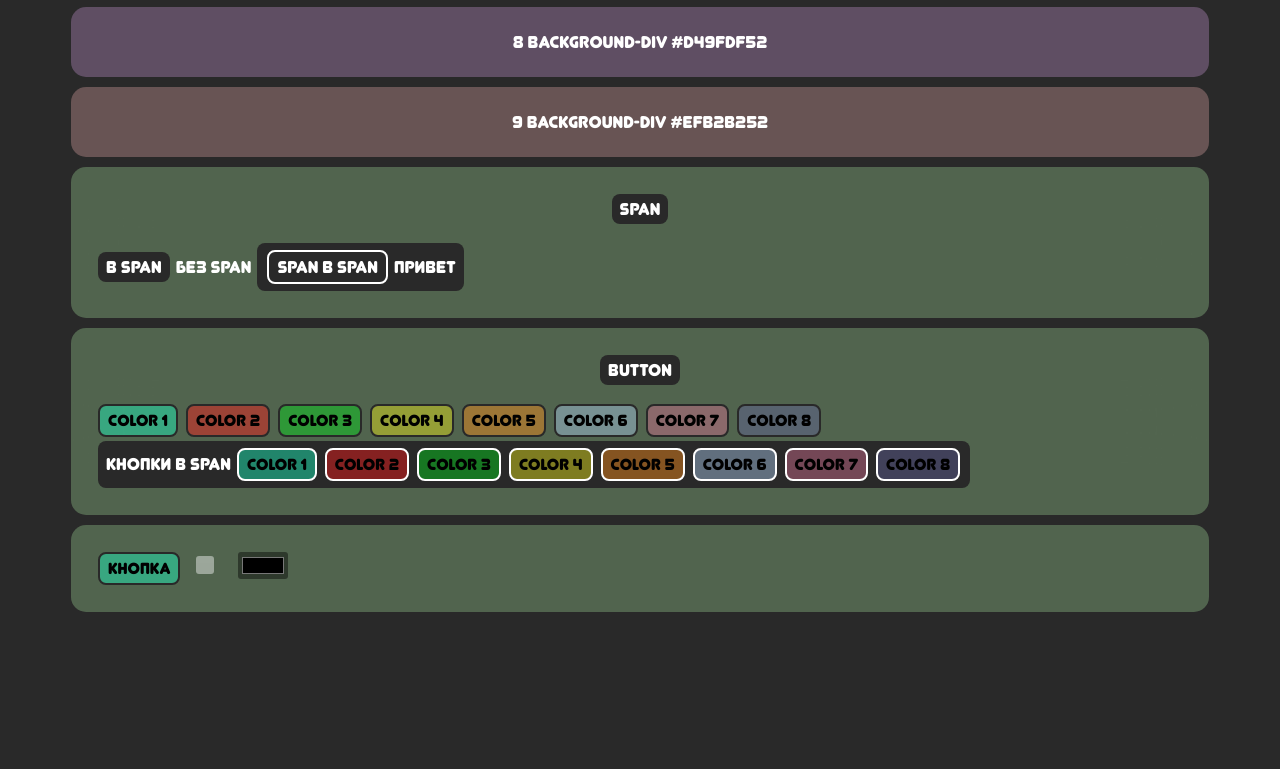
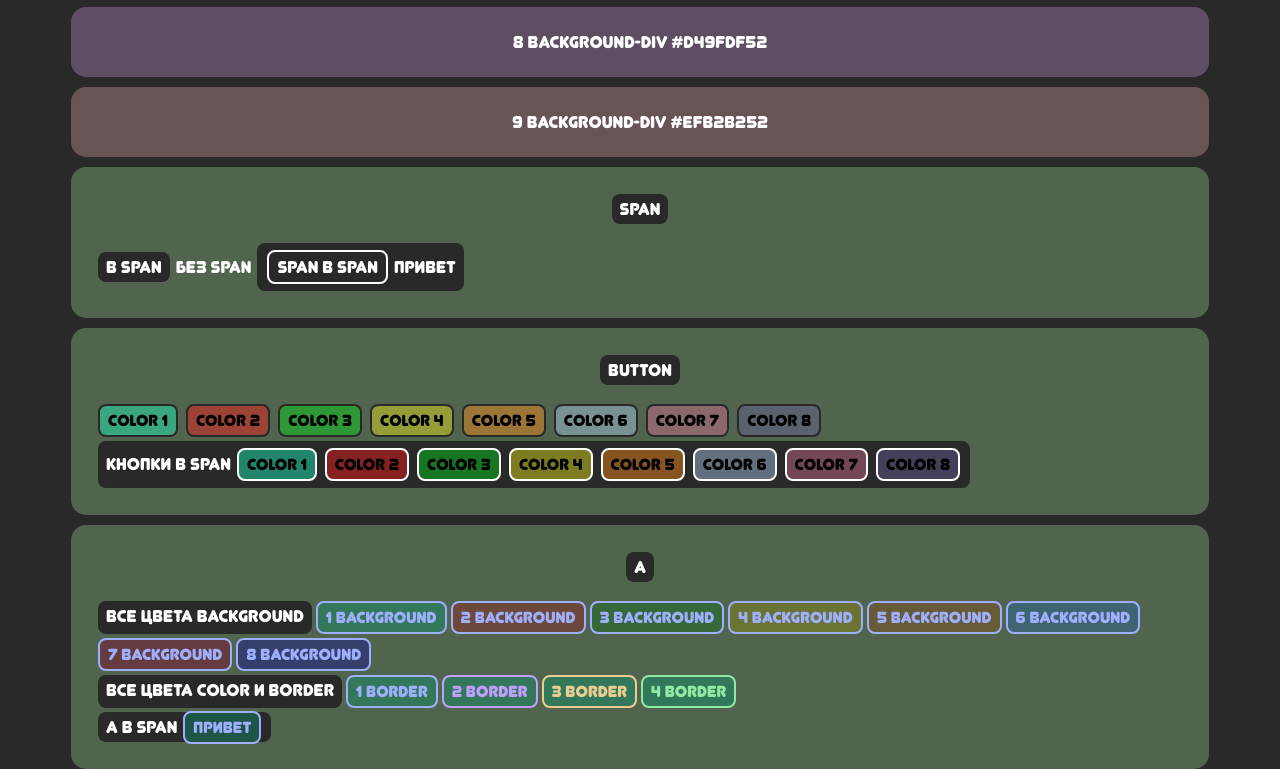
Before and after one commit to andreyka101/GLASSlOLLIPOPS, a website built with Vite: page index.html in a window 1280 px wide. Shown: the part 774-1543 px from the top of the page. Before the commit the page ends 1386 px from the top, so only its background shows below. Built offline with nearby package versions, Linux system fonts and the light colour scheme; files whose address does not match are found by name.

Commit message:
ауауаууа

```diff
--- a/index.html
+++ b/index.html
@@ -123,12 +123,46 @@
         </div>
       </div>
 
-      <div class="GLASSlOLLIPOPS_div">
+            <!-- FIXME a href -->
+            <div class="GLASSlOLLIPOPS_div">
+              <div style="display: flex; justify-content: center; margin-bottom: 15px;">
+                <span class="GLASSlOLLIPOPS_span">
+                  A
+                </span>
+              </div>
+              <div style="display: flex; flex-wrap: wrap;">
+                <span class="GLASSlOLLIPOPS_span">все цвета background</span>
+                <a href="" class="GLASSlOLLIPOPS_a">1 background</a>
+                <a href="" class="GLASSlOLLIPOPS_a" id="aBackground2">2 background</a>
+                <a href="" class="GLASSlOLLIPOPS_a" id="aBackground3">3 background</a>
+                <a href="" class="GLASSlOLLIPOPS_a" id="aBackground4">4 background</a>
+                <a href="" class="GLASSlOLLIPOPS_a" id="aBackground5">5 background</a>
+                <a href="" class="GLASSlOLLIPOPS_a" id="aBackground6">6 background</a>
+                <a href="" class="GLASSlOLLIPOPS_a" id="aBackground7">7 background</a>
+                <a href="" class="GLASSlOLLIPOPS_a" id="aBackground8">8 background</a>
+              </div>
+              <div style="display: flex; flex-wrap: wrap;">
+                <span class="GLASSlOLLIPOPS_span">все цвета color и border</span>
+                <a href="" class="GLASSlOLLIPOPS_a">1 border</a>
+                <a href="" class="GLASSlOLLIPOPS_a" id="aBorder2">2 border</a>
+                <a href="" class="GLASSlOLLIPOPS_a" id="aBorder3">3 border</a>
+                <a href="" class="GLASSlOLLIPOPS_a" id="aBorder4">4 border</a>
+              </div>
+              <div>
+                <span class="GLASSlOLLIPOPS_span">
+                  a в span
+                  <!-- LINK до делать -->
+                  <a href="" class="GLASSlOLLIPOPS_a">привет</a>
+                </span>
+              </div>
+            </div>
+
+      <!-- <div class="GLASSlOLLIPOPS_div">
         <input type="button" class="GLASSlOLLIPOPS_button" value="кнопка">
         <input type="checkbox" id="check1" class="GLASSlOLLIPOPS_checkbox">
         <label for="check1"></label>
         <input type="color" class="GLASSlOLLIPOPS_color">
-      </div>
+      </div> -->
 
 
 
--- a/src/interfaces_GLASSlOLLIPOPS.scss
+++ b/src/interfaces_GLASSlOLLIPOPS.scss
@@ -68,24 +68,24 @@ body{
 .GLASSlOLLIPOPS_a{
   font-size: 16px;
   font-family: "junegull1", "junegull2", "junegull3";
-  // background-color: #0e93716e; // 1 background-a
+  background-color: #0e93716e; // 1 background-a
   // background-color: #9327276e; // 2 background-a
   // background-color: #146d1f6e; // 3 background-a
   // background-color: #8b870d6e; // 4 background-a
-  background-color: #834f196e; // 5 background-a
+  // background-color: #834f196e; // 5 background-a
   // background-color: #2965a16e; // 6 background-a
   // background-color: #7e08306e; // 7 background-a
   // background-color: #0f12936e; // 8 background-a
-  // color: #9fafff; // 1 color_border-a
+  color: #9fafff; // 1 color_border-a
   // color: #c09fff; // 2 color_border-a
-  color: #e9cd8f; // 3 color_border-a
+  // color: #e9cd8f; // 3 color_border-a
   // color: #8fe9a2; // 4 color_border-a
   border-radius: 8px;
   padding: 5px 8px;
   margin: 2px;
-  // border: #9fafff 2.5px solid; // 1 color_border-a
+  border: #9fafff 2.5px solid; // 1 color_border-a
   // border: #c09fff 2.5px solid; // 2 color_border-a
-  border: #e9cd8f 2.5px solid; // 3 color_border-a
+  // border: #e9cd8f 2.5px solid; // 3 color_border-a
   // border: #8fe9a2 2.5px solid; // 4 color_border-a
   transition: 0.3s;
   text-decoration: none;
@@ -164,11 +164,11 @@ body{
   cursor: pointer;
 }
 .GLASSlOLLIPOPS_a:hover{
-  // background-color: #0e9371; // 1 background-a
+  background-color: #0e9371; // 1 background-a
   // background-color: #932727; // 2 background-a
   // background-color: #146d1f; // 3 background-a
   // background-color: #8b870d; // 4 background-a
-  background-color: #834f19; // 5 background-a
+  // background-color: #834f19; // 5 background-a
   // background-color: #2965a1; // 6 background-a
   // background-color: #7e0830; // 7 background-a
   // background-color: #0f1293; // 8 background-a
--- a/src/style.scss
+++ b/src/style.scss
@@ -45,3 +45,60 @@ header{
 #buttonColor8:hover{
     background-color: #62639B;
 }
+
+// a
+
+#aBackground2{
+    background-color: #9327276e;
+}
+#aBackground2:hover{
+    background-color: #932727;
+}
+#aBackground3{
+    background-color: #146d1f6e;
+}
+#aBackground3:hover{
+    background-color: #146d1f;
+}
+#aBackground4{
+    background-color: #8b870d6e;
+}
+#aBackground4:hover{
+    background-color: #8b870d;
+}
+#aBackground5{
+    background-color: #834f196e;
+}
+#aBackground5:hover{
+    background-color: #834f19;
+}
+#aBackground6{
+    background-color: #2965a16e;
+}
+#aBackground6:hover{
+    background-color: #2965a1;
+}
+#aBackground7{
+    background-color: #7e08306e;
+}
+#aBackground7:hover{
+    background-color: #7e0830;
+}
+#aBackground8{
+    background-color: #0f12936e;
+}
+#aBackground8:hover{
+    background-color: #0f1293;
+}
+#aBorder2{
+    color: #c09fff;
+    border: #c09fff 2.5px solid;
+}
+#aBorder3{
+    color: #e9cd8f;
+    border: #e9cd8f 2.5px solid;
+}
+#aBorder4{
+    color: #8fe9a2;
+    border: #8fe9a2 2.5px solid;
+}
```
